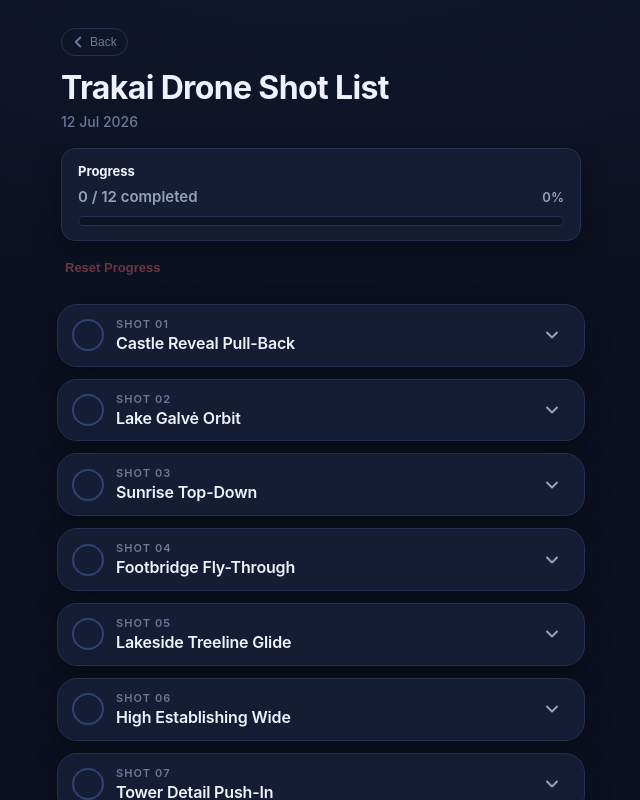
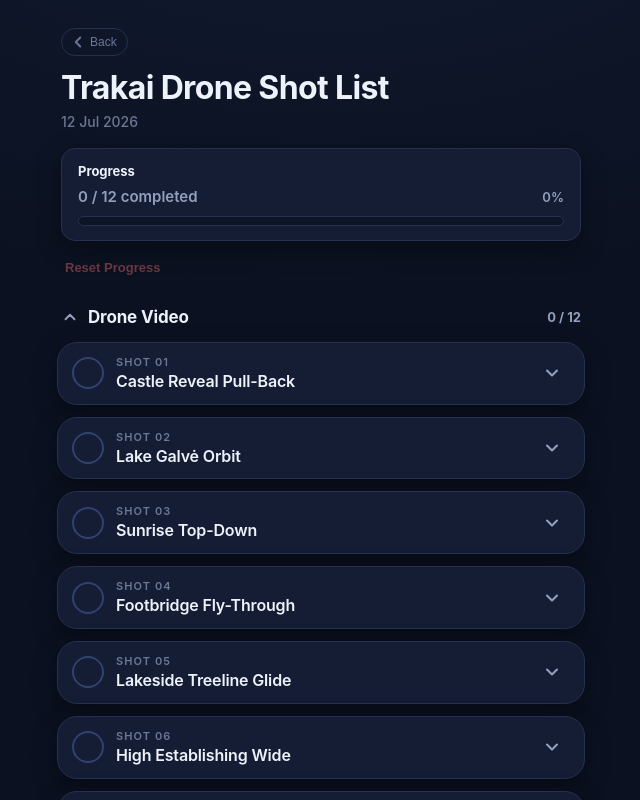
Before and after one commit to bucys/Shotflow, a React (Vite) app: page / in a window 1280 px wide. Both pictures are taken after a click on the button 640 px from the left and 178 px from the top of the page. Shown: the top 800 px of the page, without its empty margins (319-959 px from the left). Built offline with nearby package versions, Linux system fonts and the light colour scheme.

Commit message:
Add section-based shot organization

```diff
--- a/src/components/SessionCard.tsx
+++ b/src/components/SessionCard.tsx
@@ -17,11 +17,9 @@ function formatDate(date: string): string {
 }
 
 export default function SessionCard({ session, onOpen }: SessionCardProps) {
-  const total = session.shots.length
-  const completed = session.shots.reduce(
-    (n, s) => (s.completed ? n + 1 : n),
-    0,
-  )
+  const shots = session.sections.flatMap((section) => section.shots)
+  const total = shots.length
+  const completed = shots.reduce((n, s) => (s.completed ? n + 1 : n), 0)
   const percent = total === 0 ? 0 : Math.round((completed / total) * 100)
 
   return (
--- a/src/data/defaultSession.ts
+++ b/src/data/defaultSession.ts
@@ -4,7 +4,11 @@ const defaultSession: ShootSession = {
   id: 'trakai',
   name: 'Trakai Drone Shot List',
   date: '2026-07-12',
-  shots: [
+  sections: [
+    {
+      id: 'section-drone-video',
+      name: 'Drone Video',
+      shots: [
     {
       id: 'shot-01',
       title: 'Castle Reveal Pull-Back',
@@ -89,6 +93,8 @@ const defaultSession: ShootSession = {
         'Final shot: fly backward away from the castle over the lake, gaining altitude as the island recedes. Use as the closing frame to bookend the reveal.',
       completed: false,
     },
+      ],
+    },
   ],
 }
 
--- a/src/index.css
+++ b/src/index.css
@@ -357,6 +357,69 @@ body {
 }
 
 /* ---------- Shot list ---------- */
+.section-list {
+  margin: 20px 0 0;
+  display: flex;
+  flex-direction: column;
+  gap: 18px;
+}
+
+.shoot-section {
+  display: block;
+}
+
+.section-header {
+  width: 100%;
+  display: flex;
+  align-items: center;
+  gap: 9px;
+  padding: 2px 4px 4px;
+  color: var(--text);
+  background: transparent;
+  border: none;
+  font: inherit;
+  cursor: pointer;
+}
+
+.section-chevron {
+  display: inline-flex;
+  align-items: center;
+  justify-content: center;
+  color: var(--text-muted);
+  transition: transform 0.12s ease, color 0.12s ease;
+}
+
+.section-header:hover .section-chevron {
+  color: var(--text);
+}
+
+.section-chevron--open {
+  transform: rotate(180deg);
+}
+
+.section-title {
+  flex: 1 1 auto;
+  min-width: 0;
+  text-align: left;
+  font-size: 17px;
+  font-weight: 700;
+  line-height: 1.3;
+  letter-spacing: -0.01em;
+}
+
+.section-progress {
+  flex: 0 0 auto;
+  font-size: 13px;
+  font-weight: 700;
+  color: var(--text-muted);
+}
+
+.section-header:focus-visible {
+  outline: 2px solid var(--accent-soft);
+  outline-offset: 2px;
+  border-radius: var(--radius-sm);
+}
+
 .shot-list {
   list-style: none;
   margin: 20px 0 0;
@@ -364,6 +427,10 @@ body {
   display: flex;
   flex-direction: column;
   gap: 12px;
+}
+
+.shot-list--section {
+  margin-top: 10px;
 }
 
 .card {
@@ -692,6 +759,20 @@ body {
   font-weight: 500;
 }
 
+.preview-item--section {
+  display: flex;
+  align-items: center;
+  justify-content: space-between;
+  gap: 12px;
+}
+
+.preview-item-count {
+  flex: 0 0 auto;
+  font-size: 13px;
+  font-weight: 700;
+  color: var(--text-muted);
+}
+
 .preview-item::before {
   content: '•';
   position: absolute;
--- a/src/parser/parseShotList.ts
+++ b/src/parser/parseShotList.ts
@@ -3,17 +3,23 @@ export interface ParsedShot {
   description: string
 }
 
+export interface ParsedSection {
+  name: string
+  shots: ParsedShot[]
+}
+
 export interface ParsedShotList {
   /** Project name derived from a leading '#' line, or null if none present. */
   projectName: string | null
-  shots: ParsedShot[]
+  sections: ParsedSection[]
 }
 
 /**
- * Parse a pasted shot list into a project name and a list of shots.
+ * Parse a pasted shot list into a project name, sections, and shots.
  *
  * Supported format:
  *   # Project Name (optional)
+ *   ## Section Name (optional; defaults to "Shots" when omitted)
  *
  *   Shot Title
  *   Description
@@ -24,9 +30,10 @@ export interface ParsedShotList {
  *   Description
  *
  * Rules:
- *  - Lines beginning with '#' provide the project name.
+ *  - A single '#' line provides the project name.
+ *  - A '##' line starts a new section.
  *  - A line of '---' separates shots.
- *  - The first non-empty line of a block is the title.
+ *  - The first non-empty line of a shot block is the title.
  *  - Remaining non-empty lines form the description.
  *  - Empty lines are ignored.
  */
@@ -34,39 +41,66 @@ export function parseShotList(input: string): ParsedShotList {
   const lines = input.replace(/\r\n?/g, '\n').split('\n')
 
   let projectName: string | null = null
-  const contentLines: string[] = []
+  let currentSectionName = 'Shots'
+  let sawExplicitSection = false
+  let block: string[] = []
+  const sections: ParsedSection[] = []
+
+  const currentShots = () => {
+    let section = sections[sections.length - 1]
+    if (!section || section.name !== currentSectionName) {
+      section = { name: currentSectionName, shots: [] }
+      sections.push(section)
+    }
+    return section.shots
+  }
+
+  const flushShot = () => {
+    const nonEmpty = block.map((line) => line.trim()).filter(Boolean)
+    block = []
+    if (nonEmpty.length === 0) return
+
+    const [title, ...rest] = nonEmpty
+    currentShots().push({ title, description: rest.join('\n') })
+  }
+
+  const startSection = (name: string) => {
+    flushShot()
+    sawExplicitSection = true
+    currentSectionName = name || 'Untitled Section'
+    sections.push({ name: currentSectionName, shots: [] })
+  }
 
   for (const line of lines) {
-    if (line.trimStart().startsWith('#')) {
-      // First '#' line wins as the project name.
+    const trimmed = line.trim()
+
+    if (trimmed.startsWith('##')) {
+      startSection(trimmed.replace(/^##+/, '').trim())
+      continue
+    }
+
+    if (trimmed.startsWith('#')) {
       if (projectName === null) {
-        const name = line.trimStart().replace(/^#+/, '').trim()
+        const name = trimmed.replace(/^#+/, '').trim()
         if (name) projectName = name
       }
       continue
     }
-    contentLines.push(line)
+
+    if (trimmed === '---') {
+      flushShot()
+      continue
+    }
+
+    block.push(line)
   }
 
-  const shots: ParsedShot[] = []
-  let block: string[] = []
+  flushShot()
 
-  const flush = () => {
-    const nonEmpty = block.map((l) => l.trim()).filter((l) => l.length > 0)
-    block = []
-    if (nonEmpty.length === 0) return
-    const [title, ...rest] = nonEmpty
-    shots.push({ title, description: rest.join('\n') })
+  return {
+    projectName,
+    sections: sections.filter((section) =>
+      sawExplicitSection ? section.shots.length > 0 : section.shots.length > 0,
+    ),
   }
-
-  for (const line of contentLines) {
-    if (line.trim() === '---') {
-      flush()
-    } else {
-      block.push(line)
-    }
-  }
-  flush()
-
-  return { projectName, shots }
 }
--- a/src/screens/CreateProjectScreen.tsx
+++ b/src/screens/CreateProjectScreen.tsx
@@ -1,6 +1,6 @@
 import { useMemo, useState } from 'react'
 import { parseShotList } from '../parser/parseShotList'
-import type { ShootSession } from '../types/session'
+import type { Section, ShootSession } from '../types/session'
 
 interface CreateProjectScreenProps {
   onCancel: () => void
@@ -11,12 +11,17 @@ const PLACEHOLDER = `Example:
 
 # Trakai Castle
 
+## Drone Video
 Hero Reveal
 Start low behind trees and slowly ascend.
 
 ---
 Castle Orbit
 Fly a slow circle around the castle.
+
+## Drone Photos
+Reflection
+Capture the reflection on the lake.
 
 ---
 Top Down
@@ -29,17 +34,23 @@ function today(): string {
 function buildSession(
   name: string,
   date: string,
-  shots: { title: string; description: string }[],
+  sections: { name: string; shots: { title: string; description: string }[] }[],
 ): ShootSession {
+  let shotIndex = 1
+
   return {
     id: `project-${Date.now()}`,
     name,
     date,
-    shots: shots.map((shot, i) => ({
-      id: `shot-${String(i + 1).padStart(2, '0')}`,
-      title: shot.title,
-      description: shot.description,
-      completed: false,
+    sections: sections.map((section, sectionIndex): Section => ({
+      id: `section-${String(sectionIndex + 1).padStart(2, '0')}`,
+      name: section.name,
+      shots: section.shots.map((shot) => ({
+        id: `shot-${String(shotIndex++).padStart(2, '0')}`,
+        title: shot.title,
+        description: shot.description,
+        completed: false,
+      })),
     })),
   }
 }
@@ -56,11 +67,14 @@ export default function CreateProjectScreen({
   const parsed = useMemo(() => parseShotList(text), [text])
 
   const projectName = name.trim() || parsed.projectName || 'Untitled Project'
-  const shotCount = parsed.shots.length
+  const shotCount = parsed.sections.reduce(
+    (total, section) => total + section.shots.length,
+    0,
+  )
   const canPreview = shotCount > 0
 
   const handleCreate = () => {
-    onCreate(buildSession(projectName, date, parsed.shots))
+    onCreate(buildSession(projectName, date, parsed.sections))
   }
 
   if (showPreview) {
@@ -85,9 +99,13 @@ export default function CreateProjectScreen({
 
         <main>
           <ul className="preview-list">
-            {parsed.shots.map((shot, i) => (
-              <li key={i} className="preview-item">
-                {shot.title}
+            {parsed.sections.map((section) => (
+              <li key={section.name} className="preview-item preview-item--section">
+                <span>{section.name}</span>
+                <span className="preview-item-count">
+                  {section.shots.length}{' '}
+                  {section.shots.length === 1 ? 'shot' : 'shots'}
+                </span>
               </li>
             ))}
           </ul>
--- a/src/screens/ShootScreen.tsx
+++ b/src/screens/ShootScreen.tsx
@@ -24,24 +24,36 @@ export default function ShootScreen({
   onBack,
   onChange,
 }: ShootScreenProps) {
-  const [expanded, setExpanded] = useState<Record<string, boolean>>({})
+  const [expandedShots, setExpandedShots] = useState<Record<string, boolean>>({})
+  const [collapsedSections, setCollapsedSections] = useState<Record<string, boolean>>({})
 
-  const total = session.shots.length
+  const allShots = useMemo(
+    () => session.sections.flatMap((section) => section.shots),
+    [session],
+  )
+  const total = allShots.length
   const doneCount = useMemo(
-    () => session.shots.reduce((n, s) => (s.completed ? n + 1 : n), 0),
-    [session],
+    () => allShots.reduce((n, s) => (s.completed ? n + 1 : n), 0),
+    [allShots],
   )
   const percent = total === 0 ? 0 : Math.round((doneCount / total) * 100)
 
   const toggleComplete = (id: string) =>
     onChange({
       ...session,
-      shots: session.shots.map((s) =>
-        s.id === id ? { ...s, completed: !s.completed } : s,
+      sections: session.sections.map((section) => ({
+        ...section,
+        shots: section.shots.map((shot) =>
+          shot.id === id ? { ...shot, completed: !shot.completed } : shot,
         ),
+      })),
     })
-  const toggleExpand = (id: string) =>
-    setExpanded((prev) => ({ ...prev, [id]: !prev[id] }))
+
+  const toggleShotExpanded = (id: string) =>
+    setExpandedShots((prev) => ({ ...prev, [id]: !prev[id] }))
+
+  const toggleSectionCollapsed = (id: string) =>
+    setCollapsedSections((prev) => ({ ...prev, [id]: !prev[id] }))
 
   const handleReset = () => {
     const ok = window.confirm(
@@ -50,7 +62,10 @@ export default function ShootScreen({
     if (ok)
       onChange({
         ...session,
-        shots: session.shots.map((s) => ({ ...s, completed: false })),
+        sections: session.sections.map((section) => ({
+          ...section,
+          shots: section.shots.map((shot) => ({ ...shot, completed: false })),
+        })),
       })
   }
 
@@ -110,17 +125,58 @@ export default function ShootScreen({
       </header>
 
       <main>
-        <ul className="shot-list">
-          {session.shots.map((shot) => (
+        <div className="section-list">
+          {session.sections.map((section) => {
+            const sectionTotal = section.shots.length
+            const sectionCompleted = section.shots.reduce(
+              (count, shot) => (shot.completed ? count + 1 : count),
+              0,
+            )
+            const isCollapsed = !!collapsedSections[section.id]
+
+            return (
+              <section key={section.id} className="shoot-section">
+                <button
+                  type="button"
+                  className="section-header"
+                  onClick={() => toggleSectionCollapsed(section.id)}
+                  aria-expanded={!isCollapsed}
+                >
+                  <span className={`section-chevron${isCollapsed ? '' : ' section-chevron--open'}`}>
+                    <svg viewBox="0 0 24 24" width="18" height="18" aria-hidden="true">
+                      <path
+                        d="m6 9 6 6 6-6"
+                        fill="none"
+                        stroke="currentColor"
+                        strokeWidth="2.5"
+                        strokeLinecap="round"
+                        strokeLinejoin="round"
+                      />
+                    </svg>
+                  </span>
+                  <span className="section-title">{section.name}</span>
+                  <span className="section-progress">
+                    {sectionCompleted} / {sectionTotal}
+                  </span>
+                </button>
+
+                {!isCollapsed && (
+                  <ul className="shot-list shot-list--section">
+                    {section.shots.map((shot) => (
                       <ShotCard
                         key={shot.id}
                         shot={shot}
-              expanded={!!expanded[shot.id]}
+                        expanded={!!expandedShots[shot.id]}
                         onToggleCompleted={() => toggleComplete(shot.id)}
-              onToggleExpanded={() => toggleExpand(shot.id)}
+                        onToggleExpanded={() => toggleShotExpanded(shot.id)}
                       />
                     ))}
                   </ul>
+                )}
+              </section>
+            )
+          })}
+        </div>
       </main>
 
       <footer className="footer">
--- a/src/storage/storage.ts
+++ b/src/storage/storage.ts
@@ -1,11 +1,12 @@
 import defaultSession from '../data/defaultSession'
 import availableSessions from '../data/sessions'
-import type { ShootSession } from '../types/session'
+import type { Section, ShootSession } from '../types/session'
+import type { Shot } from '../types/shot'
 
 /**
  * Multi-session-ready storage. Full sessions are saved so the Home screen can
  * render projects from localStorage. The default session seeds storage on
- * first run, and old Stage 2A completion-only progress is migrated forward.
+ * first run, and old Stage 2A/flat-shot projects are migrated forward.
  */
 const SESSIONS_KEY = 'shotflow:sessions:v1'
 const LEGACY_COMPLETED_KEY = 'shotflow:trakai:completed'
@@ -13,22 +14,74 @@ const STAGE_2B_COMPLETED_KEY = 'shotflow:sessions:completed:v2'
 
 type CompletedMap = Record<string, boolean>
 type SessionCompletedStore = Record<string, CompletedMap>
+type LegacySession = Omit<ShootSession, 'sections'> & { sections?: Section[]; shots?: Shot[] }
 
-function isSession(value: unknown): value is ShootSession {
+function isShot(value: unknown): value is Shot {
   if (!value || typeof value !== 'object') return false
-  const candidate = value as ShootSession
+  const candidate = value as Shot
   return (
     typeof candidate.id === 'string' &&
-    typeof candidate.name === 'string' &&
-    typeof candidate.date === 'string' &&
-    Array.isArray(candidate.shots)
+    typeof candidate.title === 'string' &&
+    typeof candidate.description === 'string' &&
+    typeof candidate.completed === 'boolean'
   )
+}
+
+function normalizeSession(value: unknown): ShootSession | null {
+  if (!value || typeof value !== 'object') return null
+  const candidate = value as LegacySession
+
+  if (
+    typeof candidate.id !== 'string' ||
+    typeof candidate.name !== 'string' ||
+    typeof candidate.date !== 'string'
+  ) {
+    return null
+  }
+
+  if (Array.isArray(candidate.sections)) {
+    const sections = candidate.sections
+      .filter(
+        (section) =>
+          section &&
+          typeof section.id === 'string' &&
+          typeof section.name === 'string' &&
+          Array.isArray(section.shots),
+      )
+      .map((section) => ({
+        id: section.id,
+        name: section.name,
+        shots: section.shots.filter(isShot).map((shot) => ({ ...shot })),
+      }))
+
+    return { id: candidate.id, name: candidate.name, date: candidate.date, sections }
+  }
+
+  if (Array.isArray(candidate.shots)) {
+    return {
+      id: candidate.id,
+      name: candidate.name,
+      date: candidate.date,
+      sections: [
+        {
+          id: `${candidate.id}-section-shots`,
+          name: 'Shots',
+          shots: candidate.shots.filter(isShot).map((shot) => ({ ...shot })),
+        },
+      ],
+    }
+  }
+
+  return null
 }
 
 function cloneSession(session: ShootSession): ShootSession {
   return {
     ...session,
-    shots: session.shots.map((shot) => ({ ...shot })),
+    sections: session.sections.map((section) => ({
+      ...section,
+      shots: section.shots.map((shot) => ({ ...shot })),
+    })),
   }
 }
 
@@ -38,9 +91,12 @@ function applyCompletedMap(
 ): ShootSession {
   return {
     ...session,
-    shots: session.shots.map((shot) => ({
-      ...shot,
-      completed: !!completedMap[shot.id],
+    sections: session.sections.map((section) => ({
+      ...section,
+      shots: section.shots.map((shot) => ({
+        ...shot,
+        completed: !!completedMap[shot.id],
+      })),
     })),
   }
 }
@@ -90,7 +146,11 @@ export function loadSessions(): ShootSession[] {
     if (raw) {
       const parsed = JSON.parse(raw)
       if (Array.isArray(parsed)) {
-        return parsed.filter(isSession).map(cloneSession)
+        const sessions = parsed
+          .map(normalizeSession)
+          .filter((session): session is ShootSession => session !== null)
+        writeSessions(sessions)
+        return sessions.map(cloneSession)
       }
     }
   } catch {
```
Also changed, not shown: src/types/session.ts (+7 -1 lines). Lines whose indentation alone changed are shown as unchanged.
